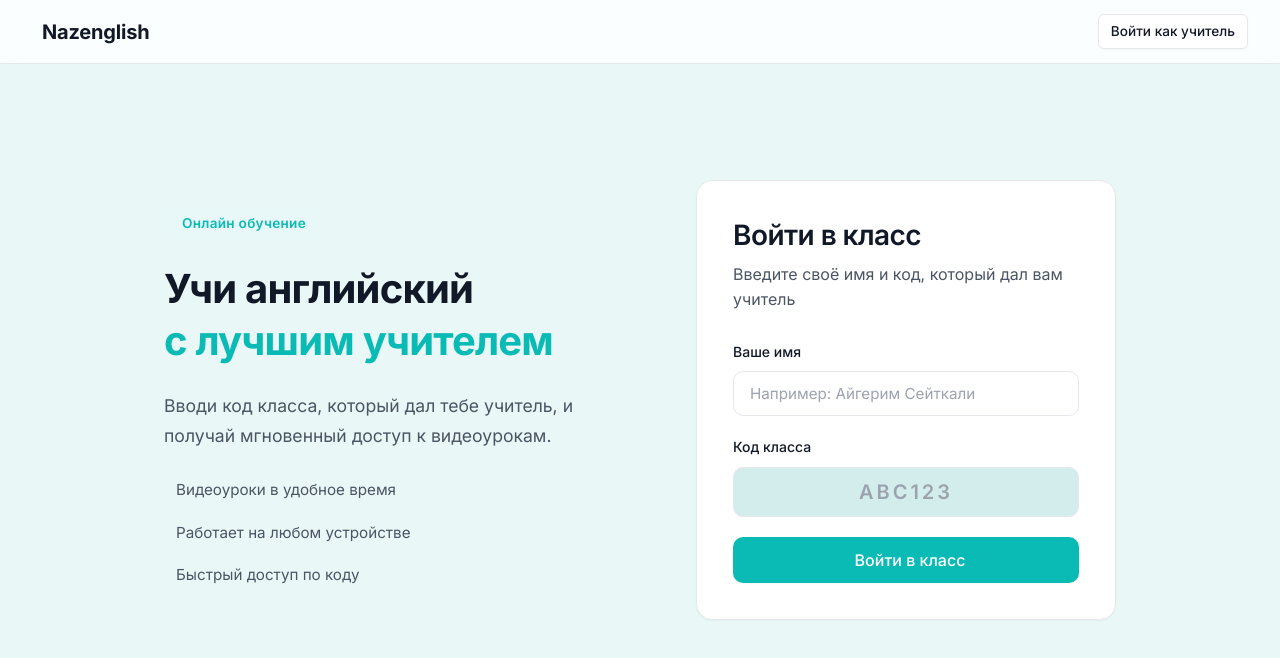
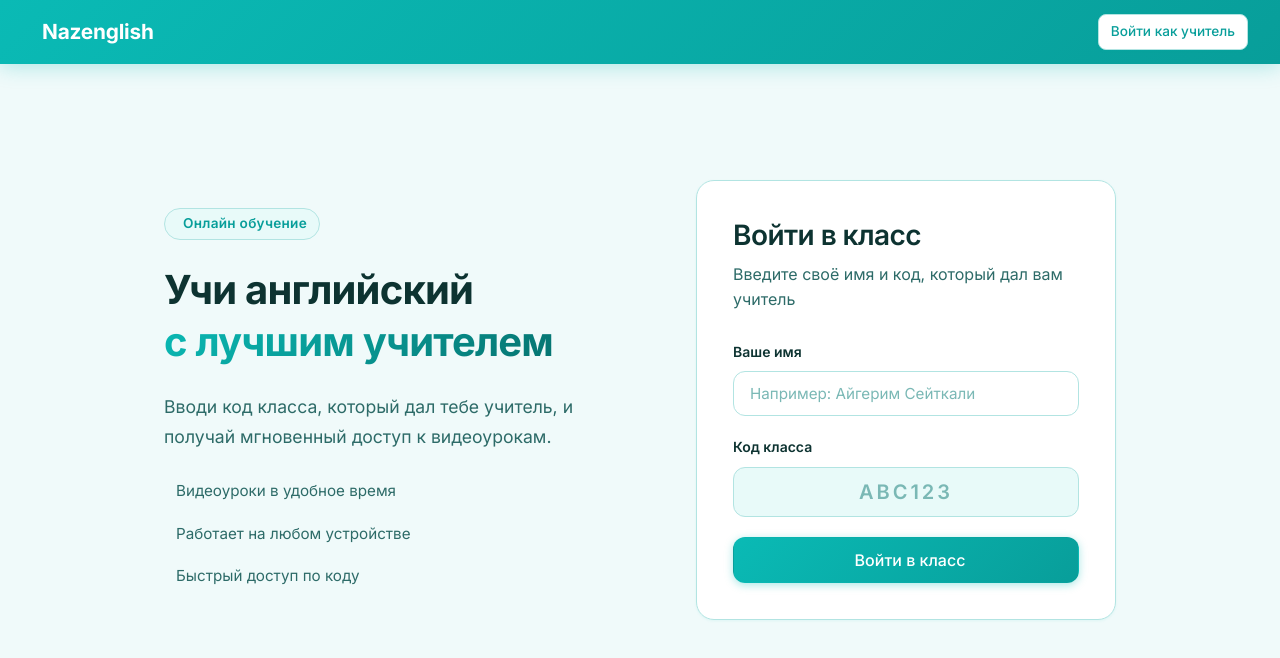
Before and after one commit to axmetrx/nazenglish, a React (Vite) app in the folder frontend/: page / in a window 1280 px wide. Shown: the top 658 px of the page. Built offline with nearby package versions, Linux system fonts and the light colour scheme; no server answers; some icons are missing.

Commit message:
Full Tiffany Blue redesign

```diff
--- a/frontend/src/index.css
+++ b/frontend/src/index.css
@@ -1,38 +1,45 @@
 @import url('https://fonts.googleapis.com/css2?family=Inter:wght@300;400;500;600;700&display=swap');
 
-/* ─── Premium Minimalist Design System ─────────────────────────────────── */
+/* ─── Tiffany Blue Design System ─────────────────────────────────── */
 :root {
-  /* Soft, elegant neutral backgrounds */
-  --bg-primary: #eaf7f7;
+  /* Tiffany Blue Palette */
+  --tiffany: #0ABAB5;
+  --tiffany-dark: #089E9A;
+  --tiffany-darker: #067370;
+  --tiffany-light: #d0f5f4;
+  --tiffany-xlight: #e8faf9;
+
+  /* Backgrounds */
+  --bg-primary: #f0fafa;
   --bg-secondary: #ffffff;
-  --bg-tertiary: #d3eded;
+  --bg-tertiary: #d8f3f2;
 
-  --border: #e5e7eb;
-  --border-hover: #d1d5db;
+  --border: #b2e4e2;
+  --border-hover: #7ecfcc;
 
-  --text-primary: #111827;
-  --text-secondary: #4b5563;
-  --text-muted: #9ca3af;
+  --text-primary: #0d3331;
+  --text-secondary: #2d6b68;
+  --text-muted: #7ab8b5;
 
-  /* Sophisticated Accent (Tiffany Blue) */
+  /* Accent = Tiffany */
   --accent: #0ABAB5;
   --accent-hover: #089E9A;
-  --accent-light: #E8F8F8;
+  --accent-light: #e8faf9;
 
   --success: #059669;
   --success-light: #d1fae5;
   --danger: #dc2626;
   --danger-light: #fee2e2;
 
-  /* Refined Geometry & Shadows */
-  --radius-sm: 6px;
-  --radius: 10px;
-  --radius-lg: 16px;
+  /* Geometry */
+  --radius-sm: 8px;
+  --radius: 12px;
+  --radius-lg: 18px;
 
-  /* Very soft, elegant shadows */
-  --shadow-sm: 0 1px 2px rgba(15, 23, 42, 0.04);
-  --shadow: 0 4px 12px rgba(15, 23, 42, 0.03), 0 2px 4px rgba(15, 23, 42, 0.02);
-  --shadow-lg: 0 12px 24px rgba(15, 23, 42, 0.04), 0 4px 8px rgba(15, 23, 42, 0.02);
+  /* Shadows with tiffany tint */
+  --shadow-sm: 0 1px 3px rgba(10, 186, 181, 0.08);
+  --shadow: 0 4px 16px rgba(10, 186, 181, 0.12), 0 2px 6px rgba(10, 186, 181, 0.07);
+  --shadow-lg: 0 12px 32px rgba(10, 186, 181, 0.15), 0 4px 12px rgba(10, 186, 181, 0.08);
 
   --transition: 0.2s cubic-bezier(0.4, 0, 0.2, 1);
 }
@@ -65,16 +72,16 @@ body {
   min-height: 100vh;
 }
 
-/* ─── Icons Integration ─────────────────────────────────────── */
+/* ─── Icons ──────────────────────────────────────────────────── */
 i.ph, i.ph-fill, i.ph-bold, i.ph-duotone {
   display: inline-flex;
   align-items: center;
   justify-content: center;
-  font-size: 1.2em; /* Slightly larger than text by default */
+  font-size: 1.2em;
   line-height: 1;
 }
 
-/* ─── Typography ────────────────────────────────────────────── */
+/* ─── Typography ─────────────────────────────────────────────── */
 h1, h2, h3, h4, h5, h6 {
   color: var(--text-primary);
   font-weight: 600;
@@ -95,7 +102,7 @@ a {
 }
 a:hover { color: var(--accent-hover); }
 
-/* ─── Layout ────────────────────────────────────────────────── */
+/* ─── Layout ──────────────────────────────────────────────────── */
 .container {
   width: 100%;
   max-width: 1100px;
@@ -116,9 +123,12 @@ a:hover { color: var(--accent-hover); }
   padding: 24px;
 }
 
-/* ─── Utilities ─────────────────────────────────────────────── */
+/* ─── Utilities ───────────────────────────────────────────────── */
 .gradient-text {
-  color: var(--accent);
+  background: linear-gradient(135deg, var(--tiffany), var(--tiffany-darker));
+  -webkit-background-clip: text;
+  -webkit-text-fill-color: transparent;
+  background-clip: text;
 }
 
 .divider {
@@ -140,20 +150,61 @@ a:hover { color: var(--accent-hover); }
   flex: 1;
   min-width: 280px;
 }
-.section-header h1, .section-header h2 {
-  margin-bottom: 4px;
-}
-.section-header p {
-  color: var(--text-secondary);
-  font-size: 1.05rem;
+.section-header h1, .section-header h2 { margin-bottom: 4px; }
+.section-header p { color: var(--text-secondary); font-size: 1.05rem; }
+
+/* ─── Navbar ──────────────────────────────────────────────────── */
+.navbar {
+  position: fixed;
+  top: 0;
+  left: 0;
+  right: 0;
+  z-index: 100;
+  height: 64px;
+  display: flex;
+  align-items: center;
+  justify-content: space-between;
+  padding: 0 32px;
+  background: linear-gradient(135deg, var(--tiffany) 0%, var(--tiffany-dark) 100%);
+  box-shadow: 0 2px 20px rgba(10, 186, 181, 0.3);
 }
 
-/* ─── Tabs ──────────────────────────────────────────────────── */
+.navbar-brand {
+  font-size: 1.3rem;
+  font-weight: 700;
+  color: #ffffff;
+  display: flex;
+  align-items: center;
+  gap: 10px;
+  letter-spacing: -0.01em;
+}
+.navbar-brand i {
+  color: rgba(255,255,255,0.85);
+  font-size: 1.5rem;
+}
+.navbar-brand:hover { color: #ffffff; opacity: 0.9; }
+
+.navbar-actions { display: flex; align-items: center; gap: 16px; }
+.navbar-user {
+  font-size: 0.875rem;
+  font-weight: 500;
+  color: rgba(255,255,255,0.95);
+  display: flex;
+  align-items: center;
+  gap: 8px;
+  padding: 6px 14px;
+  background: rgba(255,255,255,0.2);
+  border-radius: 100px;
+  border: 1px solid rgba(255,255,255,0.3);
+}
+.navbar-user i { color: rgba(255,255,255,0.75); }
+
+/* ─── Tabs ────────────────────────────────────────────────────── */
 .cp-tabs {
   display: flex;
-  gap: 8px;
+  gap: 4px;
   margin-bottom: 32px;
-  border-bottom: 1px solid var(--border);
+  border-bottom: 2px solid var(--border);
   overflow-x: auto;
   scrollbar-width: none;
 }
@@ -172,23 +223,23 @@ a:hover { color: var(--accent-hover); }
   align-items: center;
   gap: 8px;
   border-bottom: 2px solid transparent;
-  margin-bottom: -1px;
+  margin-bottom: -2px;
   white-space: nowrap;
+  border-radius: var(--radius-sm) var(--radius-sm) 0 0;
 }
 .tab:hover {
-  color: var(--text-primary);
-  background: var(--bg-tertiary);
-  border-radius: var(--radius-sm) var(--radius-sm) 0 0;
+  color: var(--tiffany);
+  background: var(--tiffany-xlight);
 }
 .tab.active {
-  color: var(--accent);
-  border-bottom: 2px solid var(--accent);
+  color: var(--tiffany);
+  border-bottom: 2px solid var(--tiffany);
+  background: var(--tiffany-xlight);
+  font-weight: 600;
 }
-.tab i {
-  font-size: 1.2rem;
-}
+.tab i { font-size: 1.2rem; }
 
-/* ─── Cards ─────────────────────────────────────────────────── */
+/* ─── Cards ───────────────────────────────────────────────────── */
 .card {
   background: var(--bg-secondary);
   border: 1px solid var(--border);
@@ -199,12 +250,12 @@ a:hover { color: var(--accent-hover); }
 }
 
 .card:hover {
-  border-color: var(--border-hover);
+  border-color: var(--tiffany);
   box-shadow: var(--shadow);
   transform: translateY(-2px);
 }
 
-/* ─── Buttons ───────────────────────────────────────────────── */
+/* ─── Buttons ─────────────────────────────────────────────────── */
 .btn {
   display: inline-flex;
   align-items: center;
@@ -225,24 +276,26 @@ a:hover { color: var(--accent-hover); }
 .btn i { font-size: 1.2em; }
 
 .btn-primary {
-  background: var(--accent);
+  background: linear-gradient(135deg, var(--tiffany), var(--tiffany-dark));
   color: #fff;
-  box-shadow: var(--shadow-sm);
+  box-shadow: 0 2px 8px rgba(10, 186, 181, 0.35);
 }
 .btn-primary:hover {
-  background: var(--accent-hover);
-  box-shadow: var(--shadow);
+  background: linear-gradient(135deg, var(--tiffany-dark), var(--tiffany-darker));
+  box-shadow: 0 4px 16px rgba(10, 186, 181, 0.45);
+  transform: translateY(-1px);
 }
 .btn-primary:active { transform: scale(0.98); }
 
 .btn-secondary {
   background: var(--bg-secondary);
-  color: var(--text-primary);
+  color: var(--tiffany-dark);
   border-color: var(--border);
   box-shadow: var(--shadow-sm);
 }
 .btn-secondary:hover {
-  background: var(--bg-tertiary);
+  background: var(--tiffany-xlight);
+  border-color: var(--tiffany);
 }
 
 .btn-danger {
@@ -261,8 +314,8 @@ a:hover { color: var(--accent-hover); }
   padding: 8px 12px;
 }
 .btn-ghost:hover {
-  color: var(--text-primary);
-  background: var(--bg-tertiary);
+  color: var(--tiffany);
+  background: var(--tiffany-xlight);
 }
 
 .btn-sm { padding: 6px 12px; font-size: 0.85rem; border-radius: var(--radius-sm); }
@@ -276,11 +329,11 @@ a:hover { color: var(--accent-hover); }
   box-shadow: none !important;
 }
 
-/* ─── Form Elements ─────────────────────────────────────────── */
+/* ─── Form Elements ───────────────────────────────────────────── */
 .form-group { display: flex; flex-direction: column; gap: 8px; margin-bottom: 20px; }
 .form-label {
   font-size: 0.875rem;
-  font-weight: 500;
+  font-weight: 600;
   color: var(--text-primary);
 }
 
@@ -288,7 +341,7 @@ a:hover { color: var(--accent-hover); }
   width: 100%;
   padding: 12px 16px;
   background: var(--bg-secondary);
-  border: 1px solid var(--border);
+  border: 1.5px solid var(--border);
   border-radius: var(--radius);
   color: var(--text-primary);
   font-family: inherit;
@@ -298,8 +351,8 @@ a:hover { color: var(--accent-hover); }
 .form-input::placeholder { color: var(--text-muted); }
 .form-input:focus {
   outline: none;
-  border-color: var(--accent);
-  box-shadow: 0 0 0 3px var(--accent-light);
+  border-color: var(--tiffany);
+  box-shadow: 0 0 0 3px rgba(10, 186, 181, 0.15);
 }
 
 .form-input.code-input {
@@ -308,56 +361,11 @@ a:hover { color: var(--accent-hover); }
   letter-spacing: 0.15em;
   text-align: center;
   text-transform: uppercase;
-  background: var(--bg-tertiary);
+  background: var(--tiffany-xlight);
+  border-color: var(--border);
 }
 
-/* ─── Navbar ────────────────────────────────────────────────── */
-.navbar {
-  position: fixed;
-  top: 0;
-  left: 0;
-  right: 0;
-  z-index: 100;
-  height: 64px;
-  display: flex;
-  align-items: center;
-  justify-content: space-between;
-  padding: 0 32px;
-  background: rgba(255, 255, 255, 0.8);
-  backdrop-filter: blur(12px);
-  border-bottom: 1px solid var(--border);
-}
-
-.navbar-brand {
-  font-size: 1.25rem;
-  font-weight: 700;
-  color: var(--text-primary);
-  display: flex;
-  align-items: center;
-  gap: 10px;
-  letter-spacing: -0.01em;
-}
-.navbar-brand i {
-  color: var(--accent);
-  font-size: 1.4rem;
-}
-.navbar-brand:hover { color: var(--text-primary); }
-
-.navbar-actions { display: flex; align-items: center; gap: 16px; }
-.navbar-user {
-  font-size: 0.875rem;
-  font-weight: 500;
-  color: var(--text-secondary);
-  display: flex;
-  align-items: center;
-  gap: 8px;
-  padding: 6px 12px;
-  background: var(--bg-tertiary);
-  border-radius: 100px;
-}
-.navbar-user i { color: var(--text-muted); }
-
-/* ─── Badges & Tags ─────────────────────────────────────────── */
+/* ─── Badges ──────────────────────────────────────────────────── */
 .badge {
   display: inline-flex;
   align-items: center;
@@ -368,7 +376,7 @@ a:hover { color: var(--accent-hover); }
   font-weight: 600;
   letter-spacing: 0.02em;
 }
-.badge-purple { background: var(--accent-light); color: var(--accent); }
+.badge-purple { background: var(--tiffany-xlight); color: var(--tiffany-dark); border: 1px solid var(--border); }
 .badge-blue { background: #f0f9ff; color: #0284c7; }
 .badge-green { background: var(--success-light); color: var(--success); }
 
@@ -377,25 +385,25 @@ a:hover { color: var(--accent-hover); }
   align-items: center;
   gap: 10px;
   padding: 10px 20px;
-  background: var(--bg-tertiary);
-  border: 1px dashed var(--border-hover);
+  background: var(--tiffany-xlight);
+  border: 1.5px dashed var(--tiffany);
   border-radius: var(--radius);
   font-size: 1.1rem;
   font-weight: 600;
   letter-spacing: 0.1em;
-  color: var(--text-primary);
+  color: var(--tiffany-dark);
   cursor: pointer;
   transition: all var(--transition);
 }
 .class-code:hover {
-  background: var(--border);
+  background: var(--tiffany-light);
 }
 
-/* ─── Grid Layouts ──────────────────────────────────────────── */
+/* ─── Grid Layouts ────────────────────────────────────────────── */
 .grid-2 { display: grid; grid-template-columns: repeat(auto-fill, minmax(320px, 1fr)); gap: 24px; }
 .grid-3 { display: grid; grid-template-columns: repeat(auto-fill, minmax(280px, 1fr)); gap: 24px; }
 
-/* ─── Alerts ────────────────────────────────────────────────── */
+/* ─── Alerts ──────────────────────────────────────────────────── */
 .alert {
   padding: 14px 16px;
   border-radius: var(--radius);
@@ -409,18 +417,18 @@ a:hover { color: var(--accent-hover); }
 .alert-error { background: var(--danger-light); color: var(--danger); border: 1px solid #fca5a5; }
 .alert-success { background: var(--success-light); color: var(--success); border: 1px solid #6ee7b7; }
 
-/* ─── Modals ────────────────────────────────────────────────── */
+/* ─── Modals ──────────────────────────────────────────────────── */
 .modal-overlay {
   position: fixed; inset: 0; z-index: 200;
-  background: rgba(15, 23, 42, 0.5);
-  backdrop-filter: blur(4px);
+  background: rgba(6, 115, 112, 0.25);
+  backdrop-filter: blur(6px);
   display: flex; align-items: center; justify-content: center;
   padding: 24px;
   animation: fadeIn 0.2s ease;
 }
 .modal {
   background: var(--bg-secondary);
-  border: 1px solid var(--border);
+  border: 1.5px solid var(--border);
   border-radius: var(--radius-lg);
   padding: 32px;
   width: 100%;
@@ -429,17 +437,17 @@ a:hover { color: var(--accent-hover); }
   animation: slideUp 0.3s cubic-bezier(0.16, 1, 0.3, 1);
 }
 .modal-header { display: flex; align-items: center; justify-content: space-between; margin-bottom: 24px; }
-.modal-title { font-size: 1.25rem; font-weight: 600; margin: 0; display: flex; align-items: center; gap: 8px; }
+.modal-title { font-size: 1.25rem; font-weight: 600; margin: 0; display: flex; align-items: center; gap: 8px; color: var(--tiffany-dark); }
 
-/* ─── Empty States & Loaders ────────────────────────────────── */
+/* ─── Empty States & Loaders ──────────────────────────────────── */
 .empty-state {
   text-align: center;
   padding: 64px 24px;
   background: var(--bg-secondary);
-  border: 1px dashed var(--border-hover);
+  border: 1.5px dashed var(--border);
   border-radius: var(--radius-lg);
 }
-.empty-state-icon { font-size: 3rem; margin-bottom: 16px; color: var(--text-muted); }
+.empty-state-icon { font-size: 3rem; margin-bottom: 16px; color: var(--tiffany); }
 .empty-state h3 { color: var(--text-primary); margin-bottom: 8px; }
 .empty-state p { color: var(--text-secondary); max-width: 400px; margin: 0 auto; }
 
@@ -447,7 +455,7 @@ a:hover { color: var(--accent-hover); }
   width: 20px;
   height: 20px;
   border: 2px solid var(--border);
-  border-top-color: var(--accent);
+  border-top-color: var(--tiffany);
   border-radius: 50%;
   animation: spin 0.8s linear infinite;
 }
@@ -458,58 +466,66 @@ a:hover { color: var(--accent-hover); }
   min-height: 400px;
 }
 
-/* ─── Specific Component Overrides ──────────────── */
+/* ─── Component Overrides ─────────────────────────────────────── */
 .video-preview {
   background: var(--bg-tertiary) !important;
   border-bottom: 1px solid var(--border);
 }
 .video-preview:hover {
-  background: var(--border) !important;
+  background: var(--tiffany-light) !important;
 }
 .play-btn-outer {
-  background: rgba(255,255,255,0.9) !important;
-  border: 1px solid var(--border) !important;
-  box-shadow: var(--shadow-sm) !important;
+  background: rgba(255,255,255,0.95) !important;
+  border: 1.5px solid var(--border) !important;
+  box-shadow: var(--shadow) !important;
 }
 .video-preview:hover .play-btn-outer {
-  transform: scale(1.05) !important;
-  box-shadow: var(--shadow) !important;
+  transform: scale(1.08) !important;
+  box-shadow: 0 4px 20px rgba(10,186,181,0.25) !important;
 }
-.play-btn { color: var(--text-primary) !important; }
+.play-btn { color: var(--tiffany) !important; }
 .video-number {
-  background: rgba(255,255,255,0.9) !important;
-  color: var(--text-primary) !important;
+  background: rgba(255,255,255,0.95) !important;
+  color: var(--tiffany-dark) !important;
   border: 1px solid var(--border);
   box-shadow: var(--shadow-sm);
   backdrop-filter: blur(4px);
 }
 
-.cls-icon { font-size: 1.8rem !important; color: var(--accent); background: var(--accent-light); padding: 12px; border-radius: 12px; display: inline-flex;}
+.cls-icon {
+  font-size: 1.8rem !important;
+  color: var(--tiffany);
+  background: var(--tiffany-xlight);
+  padding: 12px;
+  border-radius: 12px;
+  display: inline-flex;
+  border: 1px solid var(--border);
+}
 .stat-card {
   border: 1px solid var(--border);
   background: var(--bg-secondary);
   box-shadow: var(--shadow-sm);
   border-radius: var(--radius-lg);
 }
-.stat-icon { color: var(--accent); font-size: 2rem !important; }
+.stat-icon { color: var(--tiffany) !important; font-size: 2rem !important; }
 .student-avatar {
-  background: var(--bg-tertiary) !important;
-  color: var(--text-primary) !important;
-  border: 1px solid var(--border);
+  background: var(--tiffany-xlight) !important;
+  color: var(--tiffany-dark) !important;
+  border: 1.5px solid var(--border);
 }
 
-/* ─── Animations ────────────────────────────────────────────── */
+/* ─── Animations ──────────────────────────────────────────────── */
 @keyframes fadeIn { from { opacity: 0; } to { opacity: 1; } }
 @keyframes slideUp {
-  from { opacity: 0; transform: translateY(10px); }
-  to { opacity: 1; transform: translateY(0); }
+  from { opacity: 0; transform: translateY(12px); }
+  to   { opacity: 1; transform: translateY(0); }
 }
 @keyframes spin { to { transform: rotate(360deg); } }
 
 .fade-in { animation: fadeIn 0.3s ease both; }
 .slide-up { animation: slideUp 0.4s ease both; }
 
-/* ─── Responsive & Adaptive ─────────────────────────────────── */
+/* ─── Responsive ──────────────────────────────────────────────── */
 @media (max-width: 768px) {
   .page { padding: 80px 0 40px; }
   .grid-2, .grid-3 { grid-template-columns: 1fr; gap: 16px; }
@@ -525,13 +541,8 @@ a:hover { color: var(--accent-hover); }
   .home-badge { margin: 0 auto; }
   .home-features { align-items: center; }
 
-  .cp-tabs {
-    gap: 4px;
-  }
-  .tab {
-    padding: 12px 12px;
-    font-size: 0.9rem;
-  }
+  .cp-tabs { gap: 4px; }
+  .tab { padding: 12px 12px; font-size: 0.9rem; }
 
   .student-header {
     flex-direction: column;
```
